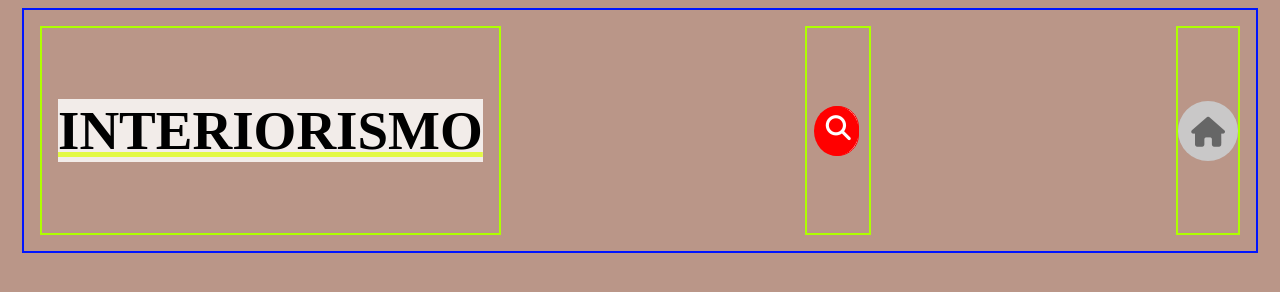
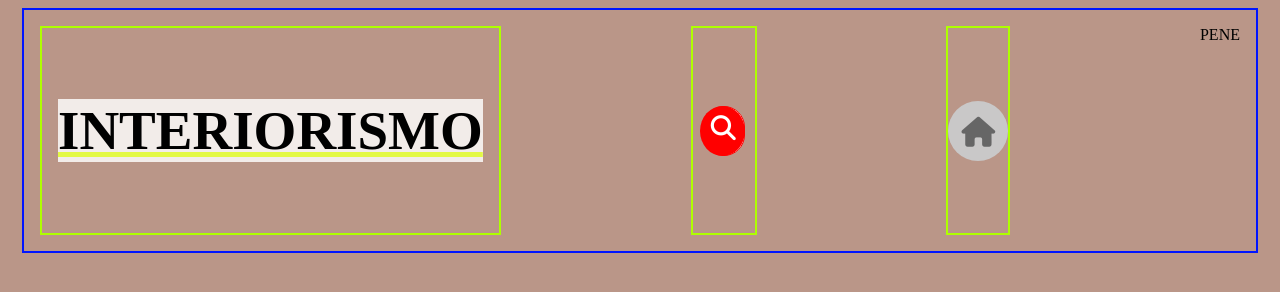
Before and after one commit to SoyBilly/Inicio-P2, a plain HTML site: page index.html in a window 1280 px wide. Drawn offline with Linux system fonts and the light colour scheme.

Commit message:
Cambio prueba visible

```diff
--- a/index.html
+++ b/index.html
@@ -25,8 +25,8 @@
       </div><!--Esto es el DIV SearchCSS-->
       <div class="StyleInicio">
         <a href=""><i class="fa-solid fa-house"></i></a>
-
       </div>
+      <a>PENE</a>
     </div>
   </body>
 </html>
```
